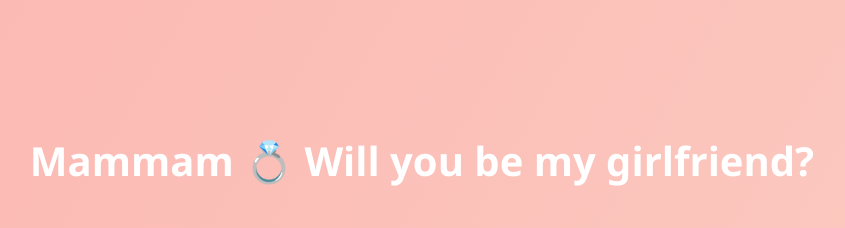
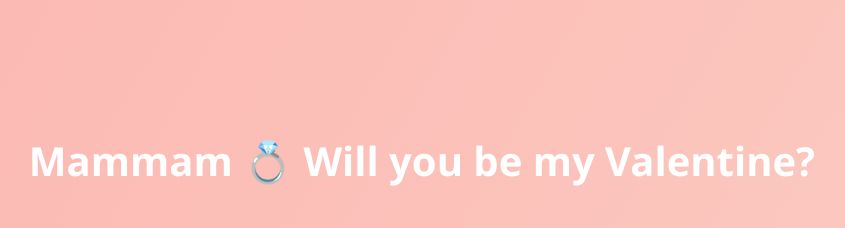
Before and after one commit to yoursubham110-alt/mammam-love, a plain HTML site: page index.html in a window 1280 px wide. Shown: the part 3640-3868 px from the top of the page, 218-1063 px from the left. Drawn offline with Linux system fonts and the light colour scheme.

Commit message:
Update index.html

```diff
--- a/index.html
+++ b/index.html
@@ -47,7 +47,7 @@
 
 <!-- Proposal -->
 <section class="section proposal">
-  <h2>Mammam 💍 Will you be my girlfriend?</h2>
+  <h2>Mammam 💍 Will you be my Valentine?</h2>
   <button id="yes">YES ❤️</button>
   <button id="no">NO 😢</button>
 </section>
```
